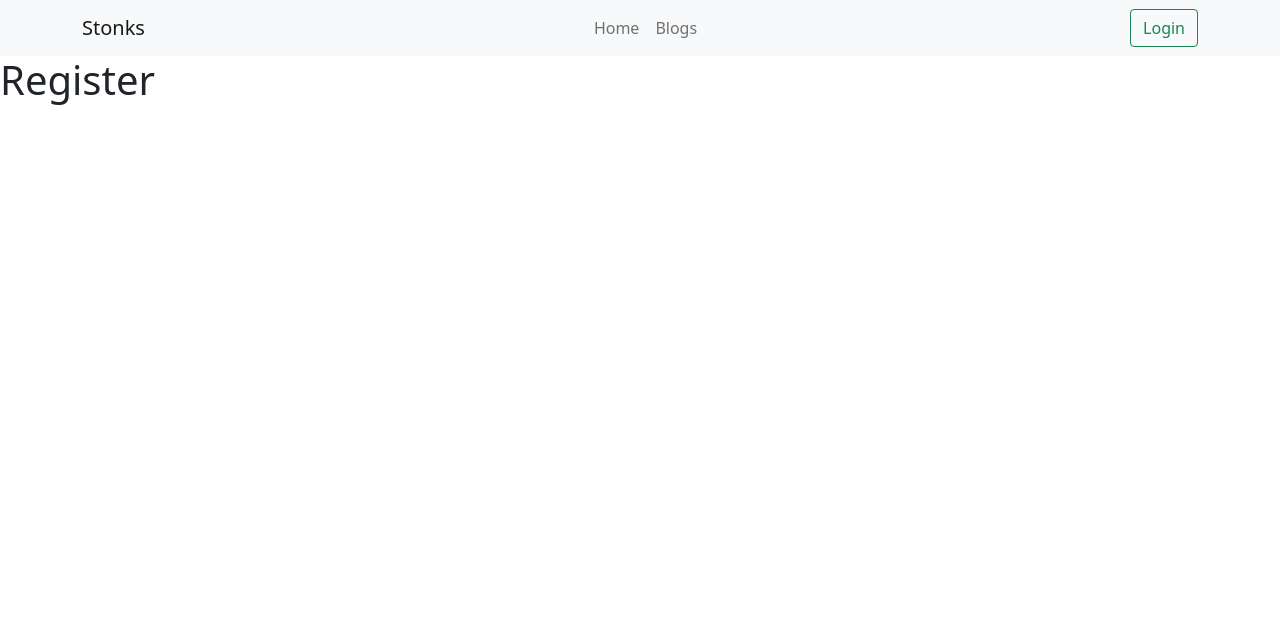
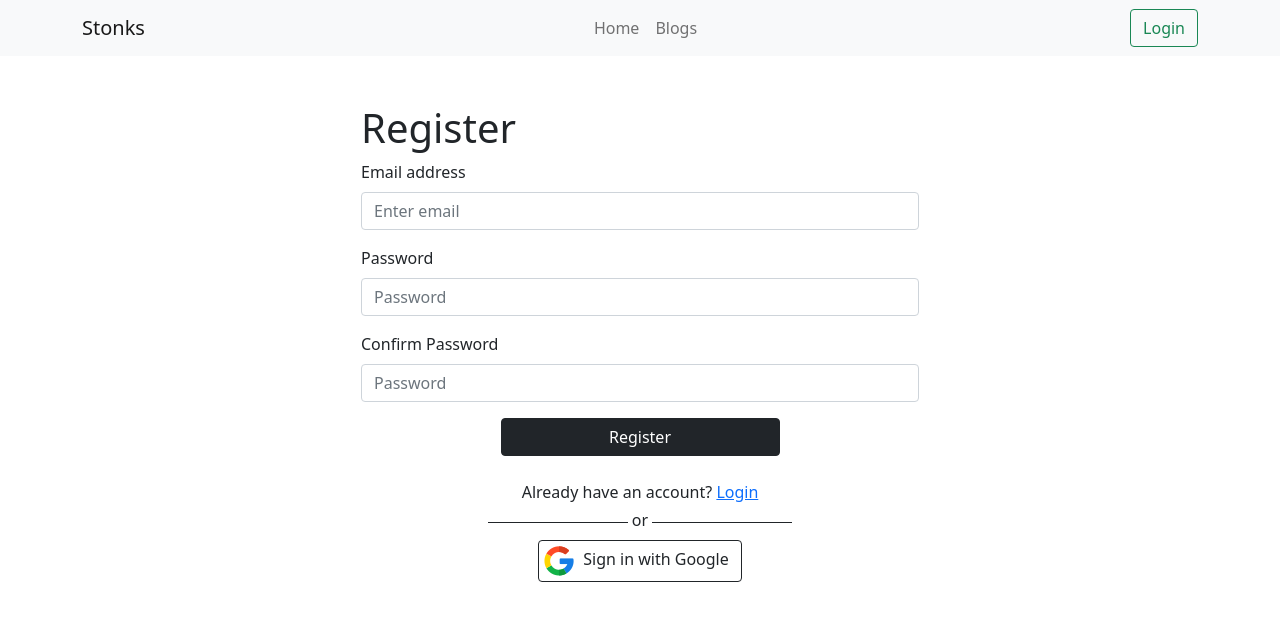
Before and after one commit to DevMohi/StockZ-Client-main, a React (Create React App) app: page /register in a window 1280 px wide. Shown: the top 620 px of the page. Built offline with nearby package versions, Linux system fonts and the light colour scheme; no server answers.

Commit message:
login and register implemented also verification added

```diff
--- a/src/Pages/Login/Login/Login.js
+++ b/src/Pages/Login/Login/Login.js
@@ -1,28 +1,105 @@
-import React from 'react';
+import React, { useState } from 'react';
 import { Form } from 'react-bootstrap';
-import { Link } from 'react-router-dom';
+import { useSignInWithEmailAndPassword } from 'react-firebase-hooks/auth';
+import { Link, useNavigate } from 'react-router-dom';
+import auth from '../../../Firebase/Firebase.init';
 import SocialLogin from '../SocialLogin/SocialLogin';
 
 const Login = () => {
+    const navigate = useNavigate()
+    const [
+        signInWithEmailAndPassword,
+        user,
+        loading,
+        firebaseError,
+    ] = useSignInWithEmailAndPassword(auth);
+
+    const [userInfo, setUserInfo] = useState({
+        email: "",
+        password: "",
+        confirmPassword: "",
+    })
+
+    const [errors, setErrors] = useState({
+        email: "",
+        password: "",
+        general: "",
+    });
+
+    const handleEmail = (e) => {
+        const emailRegex = /\S+@\S+\.\S+/;
+        const valid = emailRegex.test(e.target.value);
+        console.log(e.target.value)
+
+        if (valid) {
+            setUserInfo({ ...userInfo, email: e.target.value });
+            setErrors({ ...errors, email: "" })
+        }
+        else if (e.target.value === '') {
+            setErrors({ ...errors, email: "" })
+        }
+
+        else {
+            setErrors({ ...errors, email: "Invalid email" })
+        }
+    }
+
+    const handlePassword = (e) => {
+        const passRegex = /.{8,}/;
+        const validPass = passRegex.test(e.target.value);
+
+        if (validPass) {
+            setUserInfo({ ...userInfo, password: e.target.value })
+            setErrors({ ...errors, password: "" })
+        }
+        else if (e.target.value === '') {
+            setErrors({ ...errors, password: "" })
+        }
+
+
+        else {
+            setErrors({ ...errors, password: "less than 8 characters" })
+        }
+    }
+    const handleLogin = e => {
+        e.preventDefault()
+        signInWithEmailAndPassword(userInfo.email, userInfo.password)
+    }
+
+    if (user) {
+        navigate('/')
+    }
     return (
         <div className='container mt-5'>
             <div className='w-50 mx-auto'>
                 <h1>Login</h1>
-                <Form>
+                <Form onSubmit={handleLogin}>
                     <Form.Group className="mb-3" controlId="formGroupEmail">
                         <Form.Label>Email address</Form.Label>
-                        <Form.Control type="email" placeholder="Enter email" />
+                        <Form.Control type="email" placeholder="Enter email" required onChange={handleEmail} />
+                        {
+                            errors?.email && <p className='text-danger'>{errors.email}</p>
+                        }
                     </Form.Group>
                     <Form.Group className="mb-3" controlId="formGroupPassword">
                         <Form.Label>Password</Form.Label>
-                        <Form.Control type="password" placeholder="Password" />
+                        <Form.Control type="password" placeholder="Password" required
+                            onChange={handlePassword} />
+                        {
+                            errors?.password && <p className='text-danger'>
+                                {errors.password}
+                            </p>
+                        }
                     </Form.Group>
                     <button className='btn btn-dark mx-auto w-50 d-block'>Login</button> <br />
                     <div className='text-center mb-1'>
                         <span >New to Stonks? <Link to='/register'>Register</Link></span> <br />
-                        <span>Forgot Password? <a href="">Reset</a></span>
+                        <span>Forgot Password? <a >Reset</a></span>
                     </div>
                 </Form>
+                {
+                    firebaseError && <p className='text-danger text-center'>{firebaseError.message}</p>
+                }
 
                 <SocialLogin></SocialLogin>
             </div>
--- a/src/Pages/Login/Register/Register.js
+++ b/src/Pages/Login/Register/Register.js
@@ -1,9 +1,135 @@
-import React from 'react';
+import React, { useState } from 'react';
+import { Form } from 'react-bootstrap';
+import { useCreateUserWithEmailAndPassword, } from 'react-firebase-hooks/auth';
+import { Link, useNavigate } from 'react-router-dom';
+import auth from '../../../Firebase/Firebase.init';
+import SocialLogin from '../SocialLogin/SocialLogin';
+
 
 const Register = () => {
+    const navigate = useNavigate()
+    const [
+        createUserWithEmailAndPassword,
+        user,
+        loading,
+        firebaseError,
+    ] = useCreateUserWithEmailAndPassword(auth, {
+        sendEmailVerification: true
+    });
+
+    const [userInfo, setUserInfo] = useState({
+        email: "",
+        password: "",
+        confirmPassword: "",
+    })
+
+    const [errors, setErrors] = useState({
+        email: "",
+        password: "",
+        general: "",
+    });
+
+    const handleEmail = (e) => {
+        const emailRegex = /\S+@\S+\.\S+/;
+        const valid = emailRegex.test(e.target.value);
+        console.log(e.target.value)
+
+        if (valid) {
+            setUserInfo({ ...userInfo, email: e.target.value });
+            setErrors({ ...errors, email: "" })
+        }
+        else if (e.target.value === '') {
+            setErrors({ ...errors, email: "" })
+        }
+
+        else {
+            setErrors({ ...errors, email: "Invalid email" })
+        }
+    }
+
+    const handlePassword = (e) => {
+        const passRegex = /.{8,}/;
+        const validPass = passRegex.test(e.target.value);
+
+        if (validPass) {
+            setUserInfo({ ...userInfo, password: e.target.value })
+            setErrors({ ...errors, password: "" })
+        }
+        else if (e.target.value === '') {
+            setErrors({ ...errors, password: "" })
+        }
+
+
+        else {
+            setErrors({ ...errors, password: "less than 8 characters" })
+        }
+    }
+
+    const handleConfirmPass = (e) => {
+        if (userInfo.password === e.target.value) {
+            setUserInfo({ ...userInfo, confirmPassword: e.target.value })
+
+            setErrors({ ...errors, password: "" })
+        }
+        else {
+            setErrors({ ...errors, password: "Passwords Dont match" })
+        }
+    }
+
+
+    const handleRegister = (e) => {
+        e.preventDefault()
+        createUserWithEmailAndPassword(userInfo.email, userInfo.password)
+
+    }
+    if (user) {
+        navigate('/')
+    }
+
     return (
-        <div>
-            <h1>Register</h1>
+        <div className='container mt-5'>
+            <div className='w-50 mx-auto'>
+                <h1>Register</h1>
+                <Form onSubmit={handleRegister}>
+                    <Form.Group className="mb-3" controlId="formGroupEmail">
+                        <Form.Label >Email address</Form.Label>
+                        <Form.Control type="email" placeholder="Enter email"
+                            required
+                            onChange={handleEmail}
+                        />
+                        {
+                            errors?.email && <p className='text-danger'>{errors.email}</p>
+                        }
+                    </Form.Group>
+                    <Form.Group className="mb-3" controlId="formGroupPassword">
+                        <Form.Label >Password</Form.Label>
+                        <Form.Control type="password" placeholder="Password"
+                            required
+                            onChange={handlePassword} />
+                        {
+                            errors?.password && <p className='text-danger'>
+                                {errors.password}
+                            </p>
+                        }
+                    </Form.Group>
+                    <Form.Group className="mb-3" controlId="formGroupPassword2">
+                        <Form.Label>Confirm Password</Form.Label>
+                        <Form.Control type="password" placeholder="Password"
+                            required
+                            onChange={handleConfirmPass}
+                        />
+                    </Form.Group>
+                    <button className='btn btn-dark mx-auto w-50 d-block'>Register</button> <br />
+                    <div className='text-center mb-1'>
+                        <span >Already have an account? <Link to='/login'>Login</Link></span> <br />
+                    </div>
+                </Form>
+                {
+                    firebaseError && <p className='text-danger text-center'>{firebaseError.message}</p>
+                }
+
+                <SocialLogin></SocialLogin>
+            </div>
         </div>
     );
 };
```
